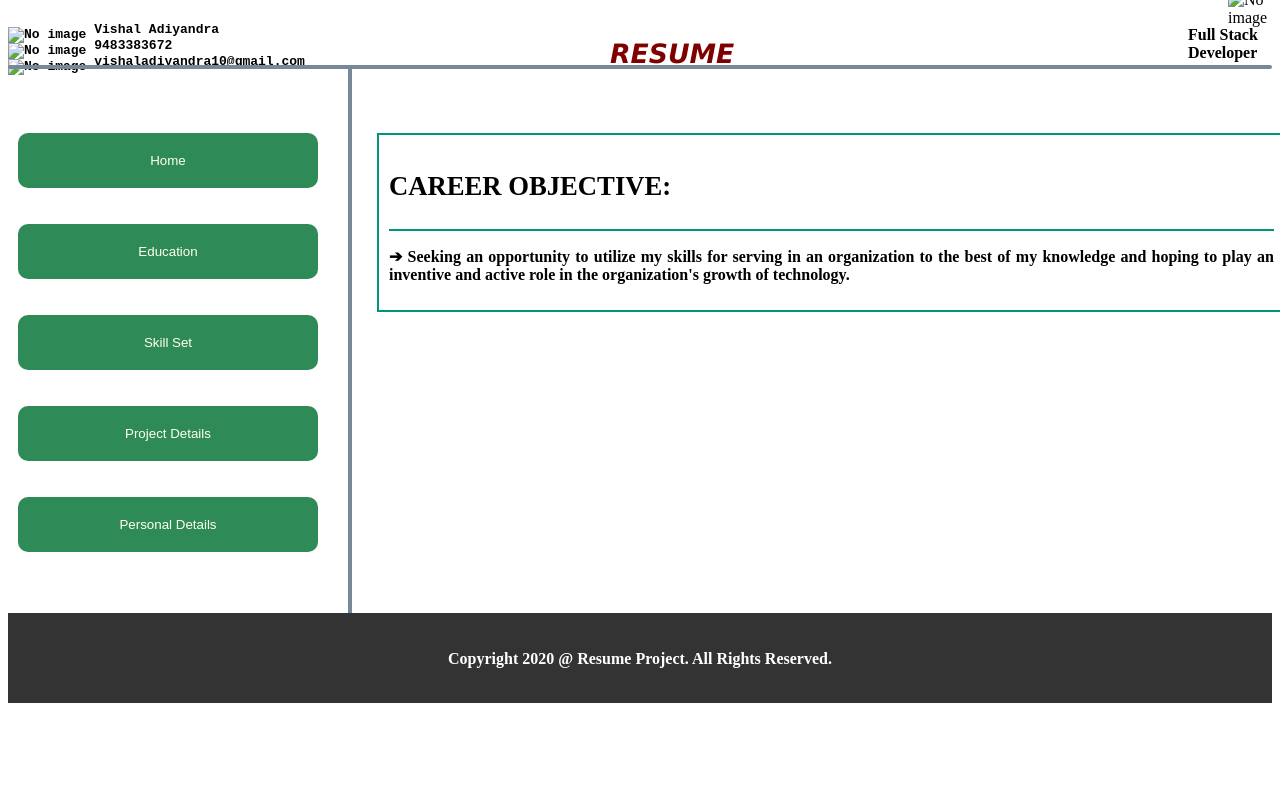
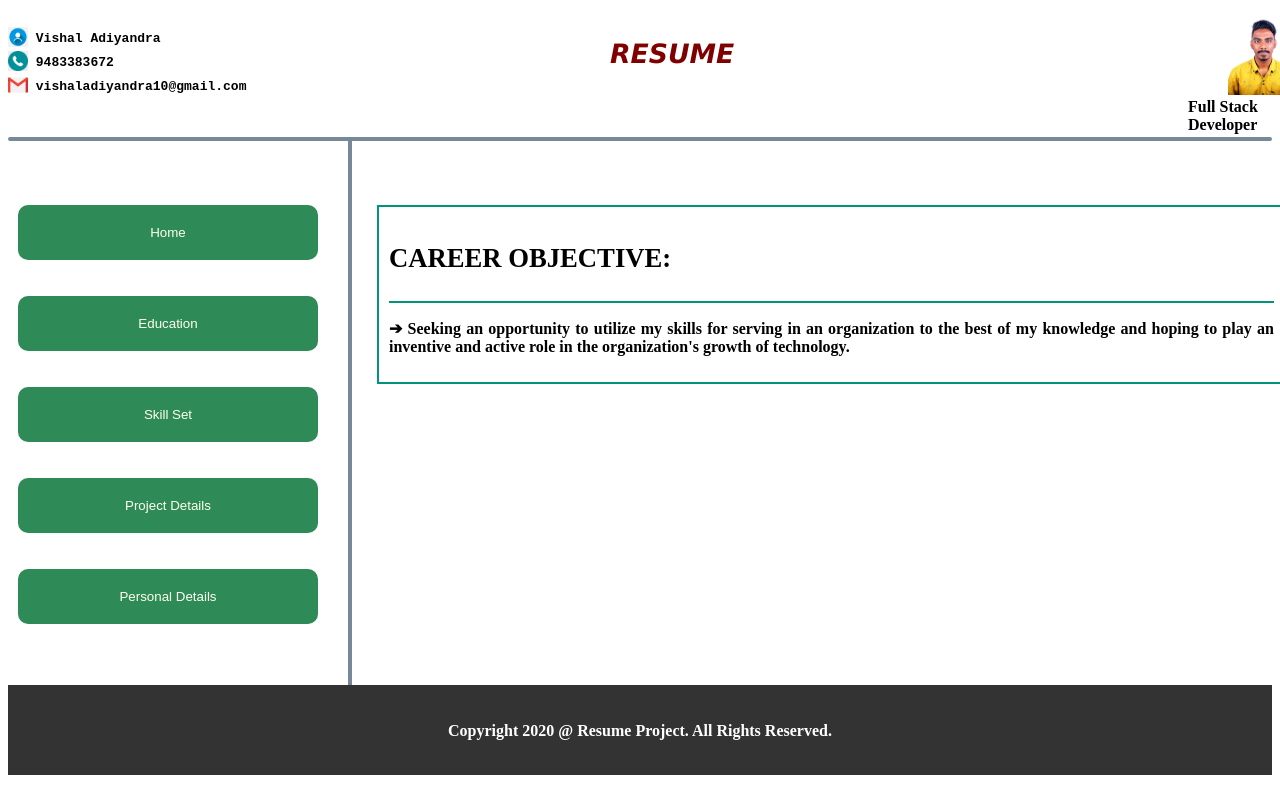
Before and after one commit to makechill/OnlineResume, a plain HTML site: page Home.html in a window 1280 px wide. Drawn offline with Linux system fonts and the light colour scheme; the site is published under a folder, as on GitHub Pages, so addresses that start at the root find nothing.

Commit message:
Update Home.html

```diff
--- a/Home.html
+++ b/Home.html
@@ -15,15 +15,15 @@
 
     <div class="info">
 
-    <pre><h4 class="info"><img class="info" src="/Images/Person.jpg" alt="No image"> Vishal Adiyandra
-<img class="info" src="/Images/Phone.jpg" alt="No image"> 9483383672
-<img class="info" src="/Images/Gmail.png" alt="No image"> vishaladiyandra10@gmail.com
+    <pre><h4 class="info"><img class="info" src="./Images/Person.jpg" alt="No image"> Vishal Adiyandra
+<img class="info" src="./Images/Phone.jpg" alt="No image"> 9483383672
+<img class="info" src="./Images/Gmail.png" alt="No image"> vishaladiyandra10@gmail.com
 </h4></pre>
 
     </div>
 
     <div class="photo">
-        <img class="photo" src="/Images/Vishal.jpg" alt="No image">
+        <img class="photo" src="./Images/Vishal.jpg" alt="No image">
     </div>
 
     <h4 class="full"> Full Stack Developer </h4>
```
